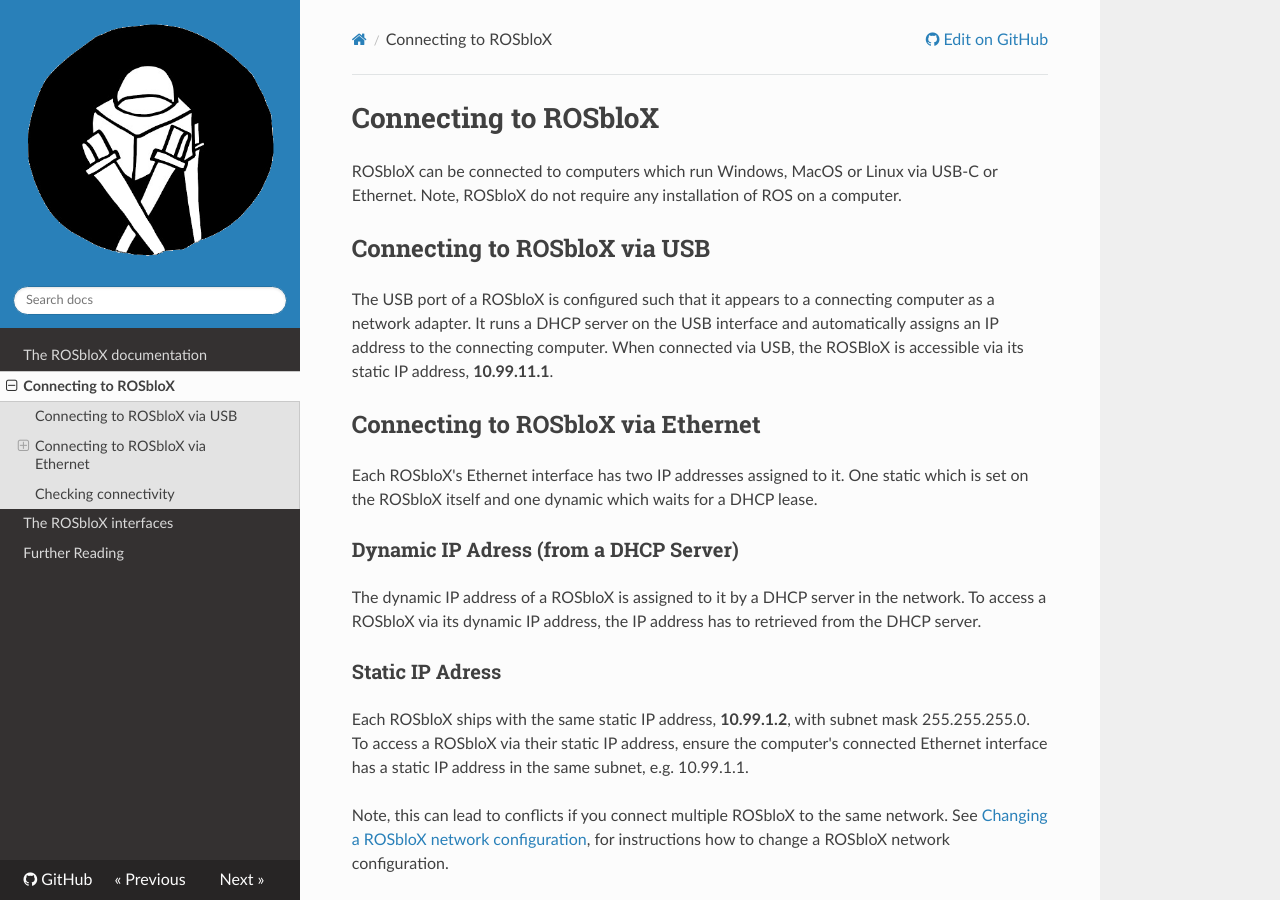
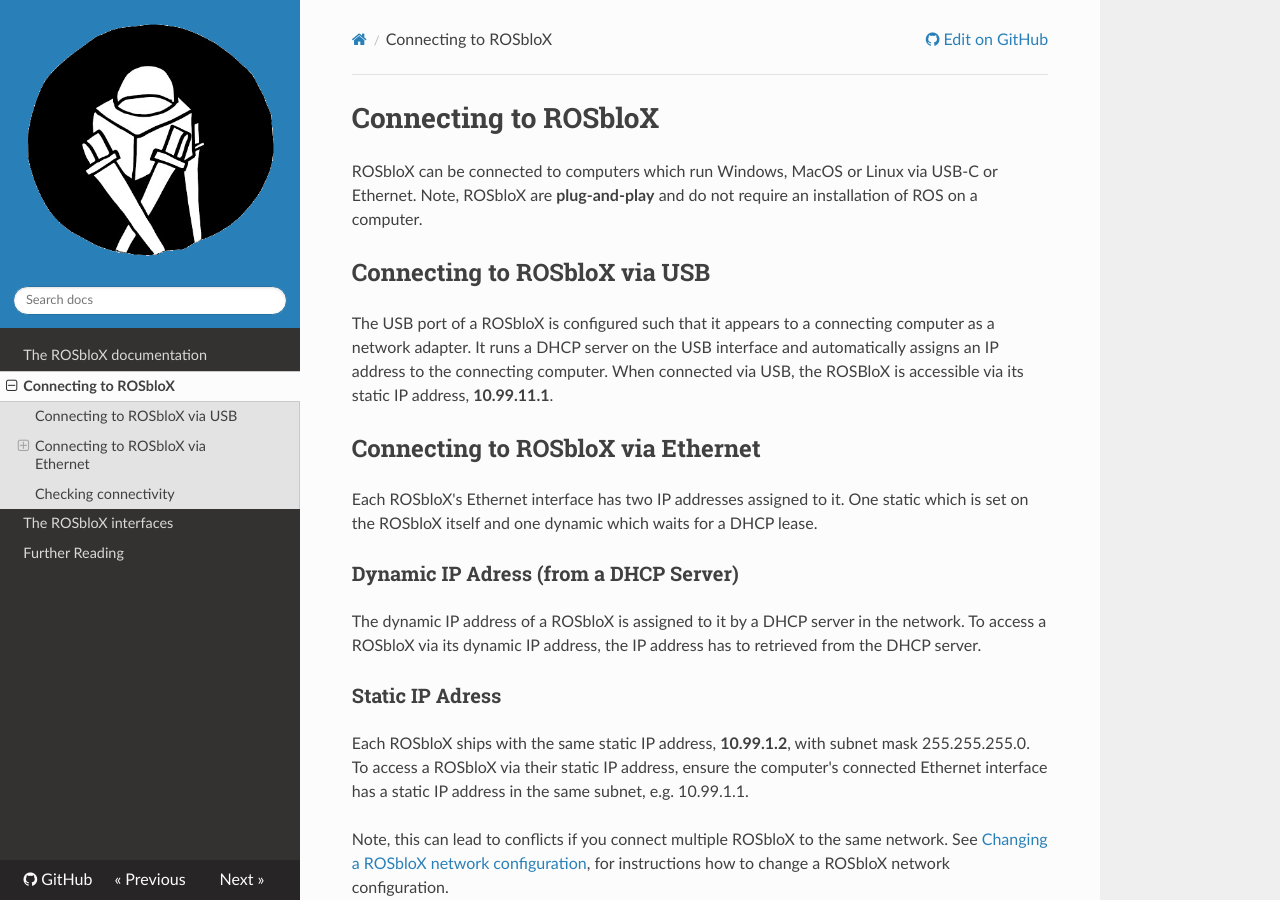
Before and after one commit to rosblox/rosblox.github.io, an MkDocs documentation site: the page built from docs/connection.md, in a window 1280 px wide and 900 px high. Built offline with MkDocs 1.6.1, drawn with Linux system fonts in a browser that asks for light colours; nearby versions of some CDN libraries.

Commit message:
Update connection.md

```diff
--- a/docs/connection.md
+++ b/docs/connection.md
@@ -1,6 +1,6 @@
 # Connecting to ROSbloX
 
-ROSbloX can be connected to computers which run Windows, MacOS or Linux via USB-C or Ethernet. Note, ROSbloX do not require any installation of ROS on a computer.
+ROSbloX can be connected to computers which run Windows, MacOS or Linux via USB-C or Ethernet. Note, ROSbloX are **plug-and-play** and do not require an installation of ROS on a computer.
 
 
 ## Connecting to ROSbloX via USB
```
